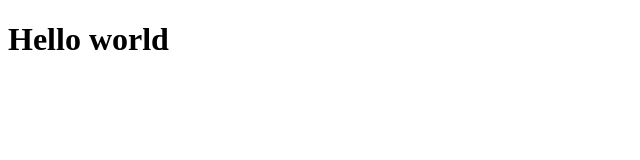
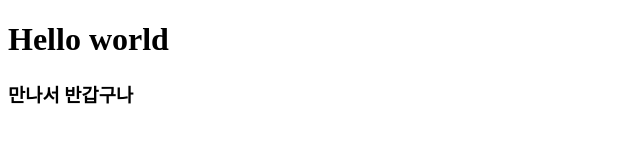
Before and after one commit to GeonilJang/git-test-repo, a plain HTML site: page index.html in a window 1280 px wide. Shown: the whole page, without its empty margins (0-640 px from the left). Drawn offline with Linux system fonts and the light colour scheme.

Commit message:
source tree notworking well

```diff
--- a/index.html
+++ b/index.html
@@ -8,5 +8,6 @@
 </head>
 <body>
     <h1>Hello world</h1>
+    <h3>만나서 반갑구나</h3>
 </body>
 </html>
```
Also changed, not shown: 1 other file.
